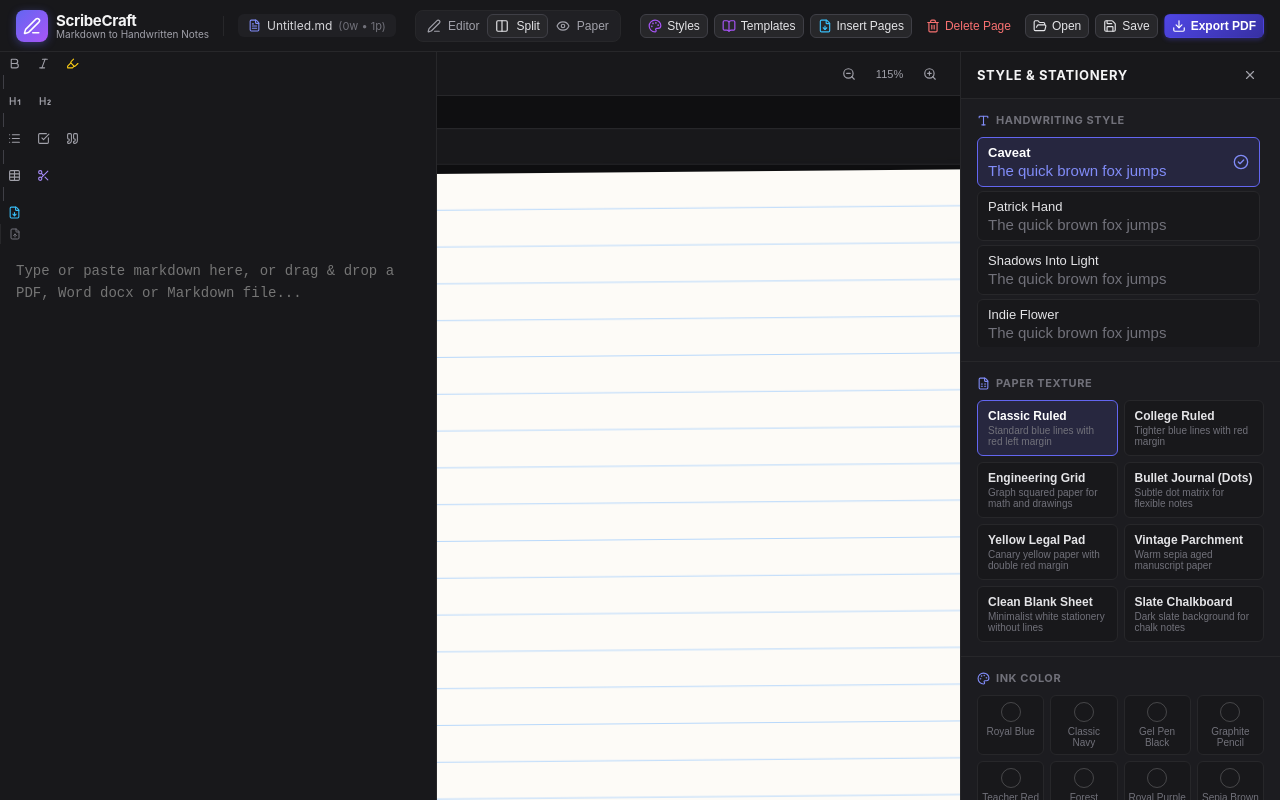
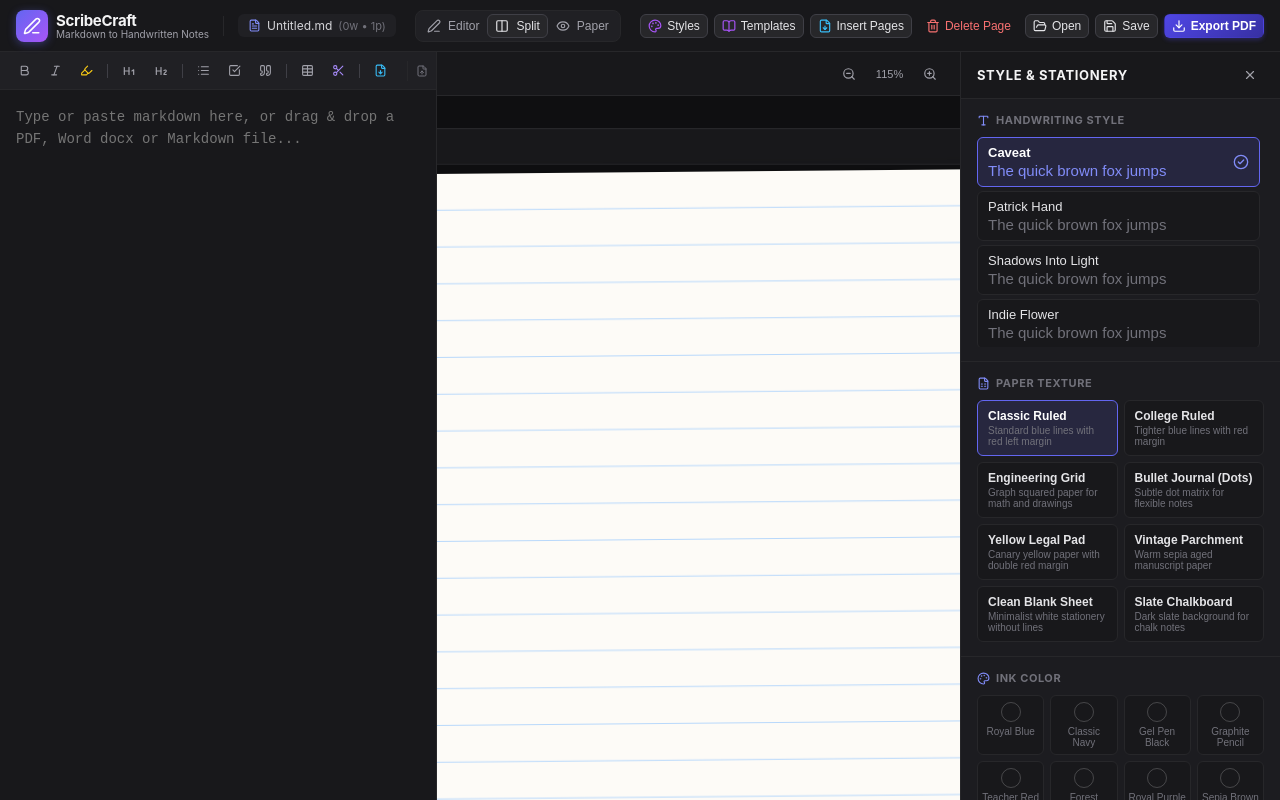
Before and after one commit to Abdullah-Developer68/handwriting-converter, a React (Vite) app: page / in a window 1280 px wide. Built offline with nearby package versions, Linux system fonts and the light colour scheme; a web font is replaced by a local one.

Commit message:
fix(ui): arrange editor toolbar controls horizontally without line breaks

```diff
--- a/src/renderer/components/Editor.tsx
+++ b/src/renderer/components/Editor.tsx
@@ -75,9 +75,9 @@
       onDragOver={handleDragOver}
       onDrop={handleDrop}
     >
-      {/* Markdown Toolbar */}
-      <div className="toolbar-container no-print">
-        <div className="toolbar-group">
+      {/* Markdown Toolbar - Arranged Horizontally */}
+      <div className="editor-header toolbar-container no-print">
+        <div className="editor-toolbar-actions toolbar-group">
           <button
             className="btn btn-ghost btn-sm"
             onClick={() => insertTextAtCursor('**', '**', 'bold text')}
--- a/src/renderer/styles/index.css
+++ b/src/renderer/styles/index.css
@@ -184,12 +184,15 @@
   container-name: editor;
 }
 
-/* Sub-toolbar inside Editor */
-.editor-header {
+/* Sub-toolbar inside Editor - Arranged Horizontally */
+.editor-header,
+.toolbar-container {
   height: 38px;
   background-color: #202024;
   border-bottom: 1px solid #27272a;
-  display: flex;
+  display: flex !important;
+  flex-direction: row !important;
+  flex-wrap: nowrap !important;
   align-items: center;
   justify-content: space-between;
   padding: 0 8px 0 10px;
@@ -199,8 +202,11 @@
   user-select: none;
 }
 
-.editor-toolbar-actions {
-  display: flex;
+.editor-toolbar-actions,
+.toolbar-group {
+  display: flex !important;
+  flex-direction: row !important;
+  flex-wrap: nowrap !important;
   align-items: center;
   gap: 2px;
   overflow-x: auto;
@@ -213,19 +219,24 @@
   -ms-overflow-style: none;
 }
 
-.editor-toolbar-actions::-webkit-scrollbar {
+.editor-toolbar-actions::-webkit-scrollbar,
+.toolbar-group::-webkit-scrollbar {
   display: none;
 }
 
-.editor-toolbar-actions .btn {
+.editor-toolbar-actions .btn,
+.toolbar-group .btn {
   flex-shrink: 0;
+  display: inline-flex;
+  align-items: center;
 }
 
 .toolbar-divider {
+  display: inline-block !important;
   width: 1px;
   height: 14px;
   background-color: #3f3f46;
-  margin: 0 3px;
+  margin: 0 4px;
   flex-shrink: 0;
 }
 
```
